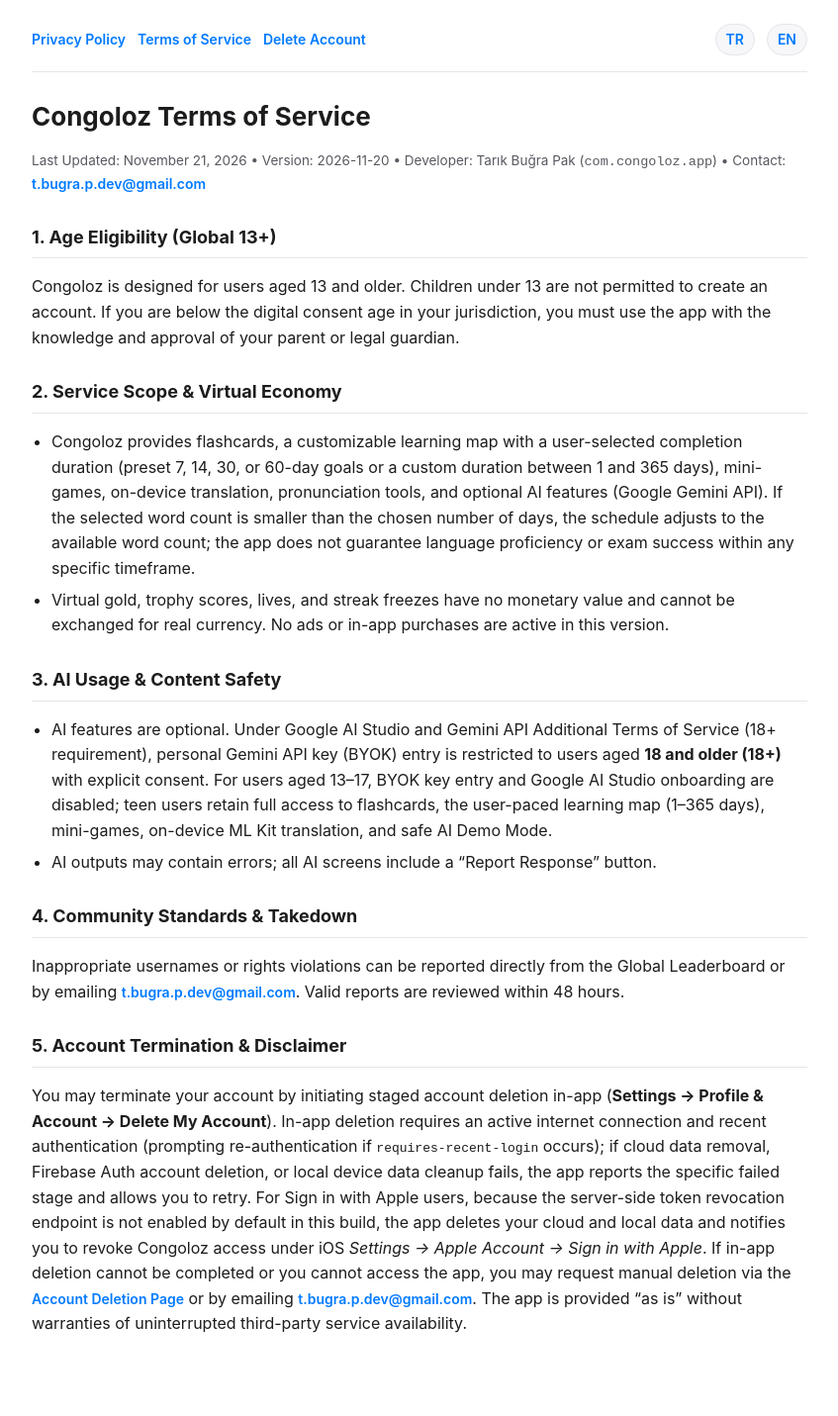
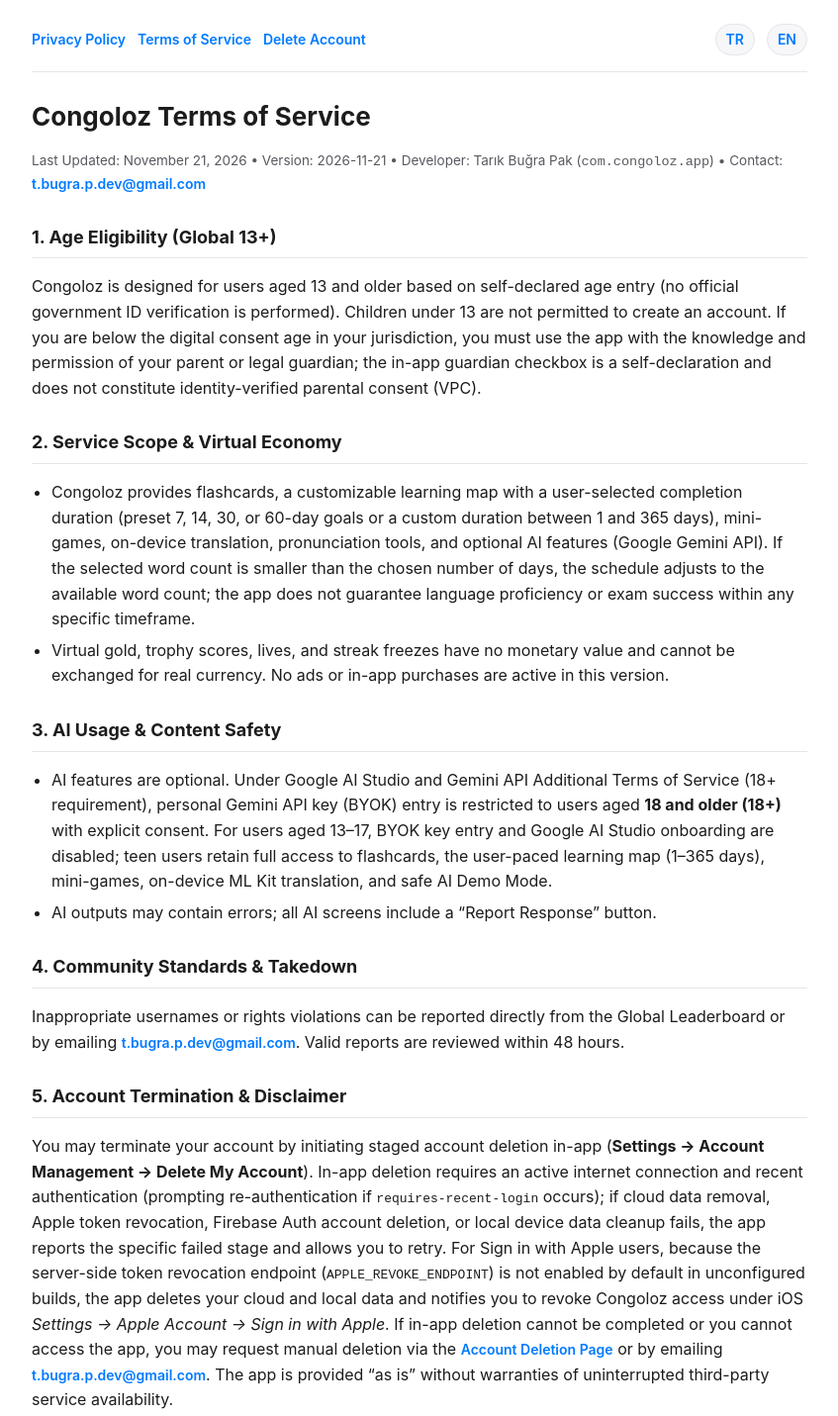
Before and after one commit to t-bugrap/congoloz-yasal, a plain HTML site: page terms-of-service-en.html in a window 1280 px wide. Shown: the whole page at 99% size, without its empty margins (216-1063 px from the left). Drawn offline with Linux system fonts and the light colour scheme.

Commit message:
Update Congoloz legal page: terms-of-service-en.html

```diff
--- a/terms-of-service-en.html
+++ b/terms-of-service-en.html
@@ -35,10 +35,10 @@
   </nav>
 
   <h1>Congoloz Terms of Service</h1>
-  <p class="meta">Last Updated: November 21, 2026 • Version: 2026-11-20 • Developer: Tarık Buğra Pak (<code>com.congoloz.app</code>) • Contact: <a href="mailto:t.bugra.p.dev@gmail.com">t.bugra.p.dev@gmail.com</a></p>
+  <p class="meta">Last Updated: November 21, 2026 • Version: 2026-11-21 • Developer: Tarık Buğra Pak (<code>com.congoloz.app</code>) • Contact: <a href="mailto:t.bugra.p.dev@gmail.com">t.bugra.p.dev@gmail.com</a></p>
 
   <h2>1. Age Eligibility (Global 13+)</h2>
-  <p>Congoloz is designed for users aged 13 and older. Children under 13 are not permitted to create an account. If you are below the digital consent age in your jurisdiction, you must use the app with the knowledge and approval of your parent or legal guardian.</p>
+  <p>Congoloz is designed for users aged 13 and older based on self-declared age entry (no official government ID verification is performed). Children under 13 are not permitted to create an account. If you are below the digital consent age in your jurisdiction, you must use the app with the knowledge and permission of your parent or legal guardian; the in-app guardian checkbox is a self-declaration and does not constitute identity-verified parental consent (VPC).</p>
 
   <h2>2. Service Scope &amp; Virtual Economy</h2>
   <ul>
@@ -56,7 +56,7 @@
   <p>Inappropriate usernames or rights violations can be reported directly from the Global Leaderboard or by emailing <a href="mailto:t.bugra.p.dev@gmail.com">t.bugra.p.dev@gmail.com</a>. Valid reports are reviewed within 48 hours.</p>
 
   <h2>5. Account Termination &amp; Disclaimer</h2>
-  <p>You may terminate your account by initiating staged account deletion in-app (<strong>Settings → Profile &amp; Account → Delete My Account</strong>). In-app deletion requires an active internet connection and recent authentication (prompting re-authentication if <code>requires-recent-login</code> occurs); if cloud data removal, Firebase Auth account deletion, or local device data cleanup fails, the app reports the specific failed stage and allows you to retry. For Sign in with Apple users, because the server-side token revocation endpoint is not enabled by default in this build, the app deletes your cloud and local data and notifies you to revoke Congoloz access under iOS <em>Settings → Apple Account → Sign in with Apple</em>. If in-app deletion cannot be completed or you cannot access the app, you may request manual deletion via the <a href="delete-account-en.html">Account Deletion Page</a> or by emailing <a href="mailto:t.bugra.p.dev@gmail.com">t.bugra.p.dev@gmail.com</a>. The app is provided “as is” without warranties of uninterrupted third-party service availability.</p>
+  <p>You may terminate your account by initiating staged account deletion in-app (<strong>Settings → Account Management → Delete My Account</strong>). In-app deletion requires an active internet connection and recent authentication (prompting re-authentication if <code>requires-recent-login</code> occurs); if cloud data removal, Apple token revocation, Firebase Auth account deletion, or local device data cleanup fails, the app reports the specific failed stage and allows you to retry. For Sign in with Apple users, because the server-side token revocation endpoint (<code>APPLE_REVOKE_ENDPOINT</code>) is not enabled by default in unconfigured builds, the app deletes your cloud and local data and notifies you to revoke Congoloz access under iOS <em>Settings → Apple Account → Sign in with Apple</em>. If in-app deletion cannot be completed or you cannot access the app, you may request manual deletion via the <a href="delete-account-en.html">Account Deletion Page</a> or by emailing <a href="mailto:t.bugra.p.dev@gmail.com">t.bugra.p.dev@gmail.com</a>. The app is provided “as is” without warranties of uninterrupted third-party service availability.</p>
 </main>
 </body>
 </html>
```
